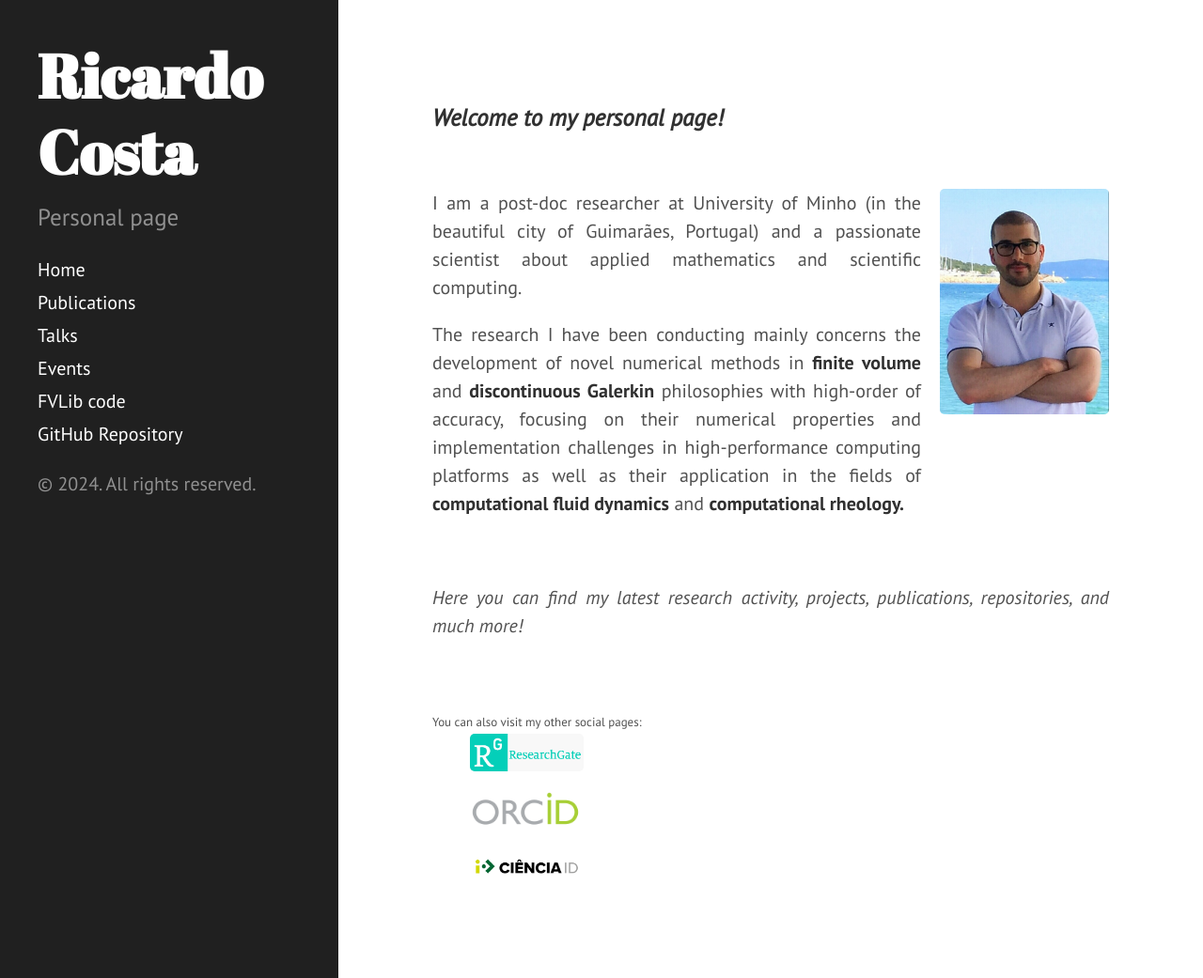
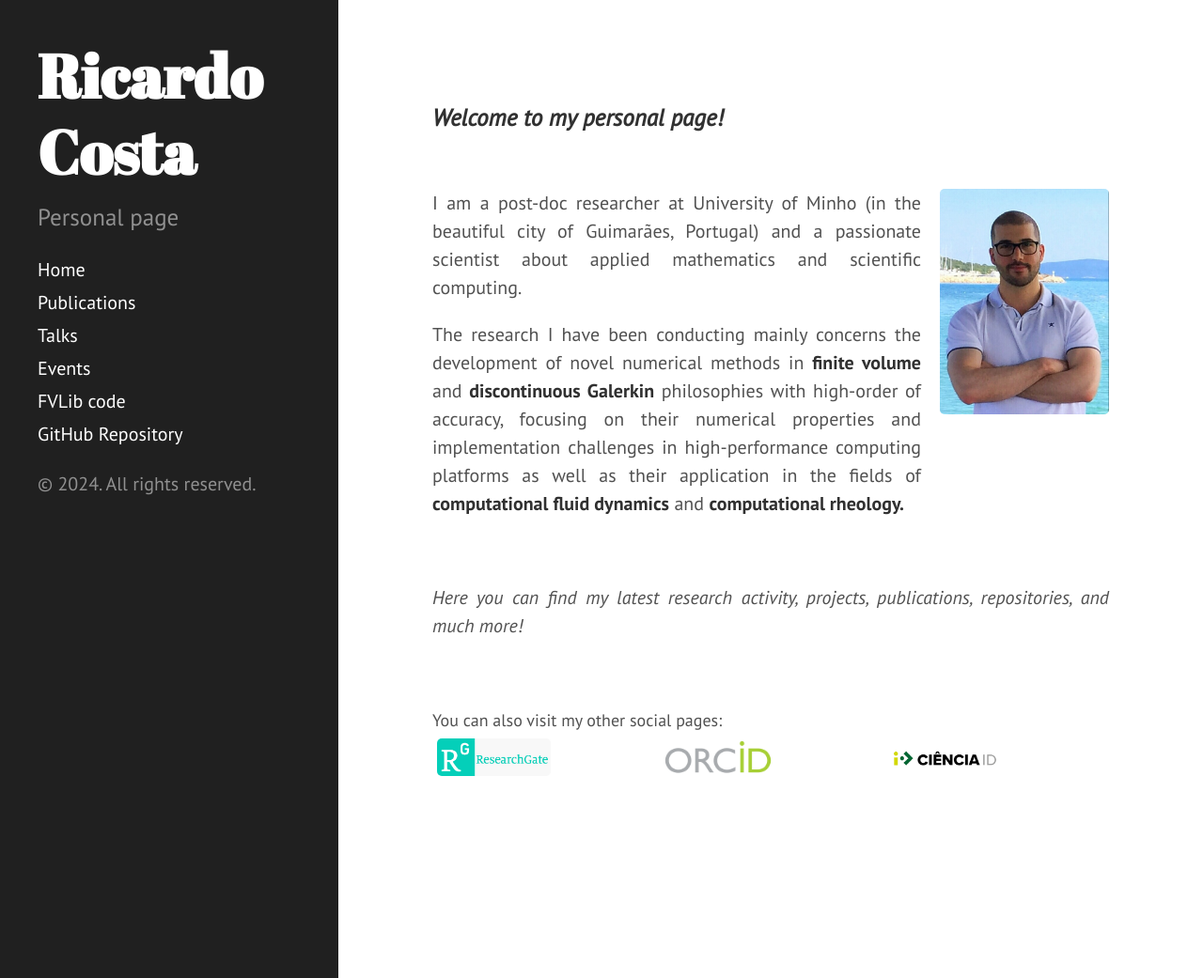
Before and after one commit to ricardodpcosta/ricardodpcosta.github.io, a Jekyll site: the page built from index.md, in a window 1280 px wide and 1041 px high. Shown: the whole window at 94% size. Built offline with Jekyll 4.4.1, drawn with Linux system fonts in a browser that asks for light colours; Markdown is read by kramdown in place of the engine named in the settings.

Commit message:
Update index.md

```diff
--- a/index.md
+++ b/index.md
@@ -19,24 +19,24 @@ _Here you can find my latest research activity, projects, publications, reposito
 
 &nbsp;
 
-<font size="2">
+<font size="4">
 You can also visit my other social pages:
 </font>
 
 <div class="row">
-  <div class="column">
+  <div class="column-3">
     <a href="https://www.researchgate.net/profile/ricardo-costa-21">
-      <img style="height: 2em; margin-left: 2em;" src="public/researchgate.png">
+      <img style="height: 2em; margin-left: 0em;" src="public/researchgate.png">
     </a>
   </div>
-  <div class="column">
+  <div class="column-3">
     <a href="https://orcid.org/0000-0002-1904-8317">
-      <img style="height: 2em; margin-left: 2em;" src="public/orcid.png">
+      <img style="height: 2em; margin-left: 0em;" src="public/orcid.png">
     </a>
   </div>
-  <div class="column">
+  <div class="column-3">
     <a href="https://www.cienciavitae.pt/2F14-5623-03EB">
-      <img style="height: 2em; margin-left: 2em;" src="public/cienciaid.png">
+      <img style="height: 2em; margin-left: 0em;" src="public/cienciaid.png">
     </a>
   </div>
 </div>
```
